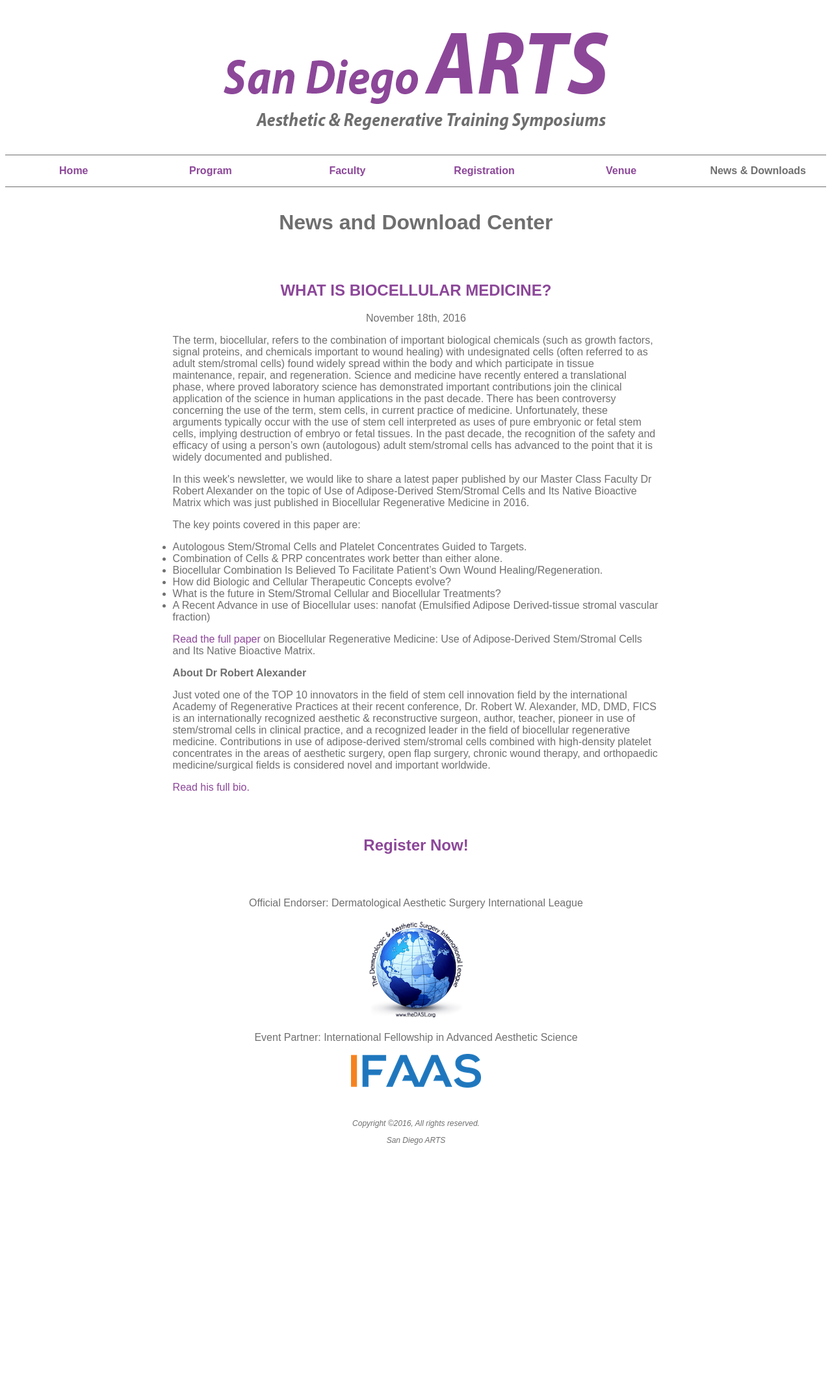
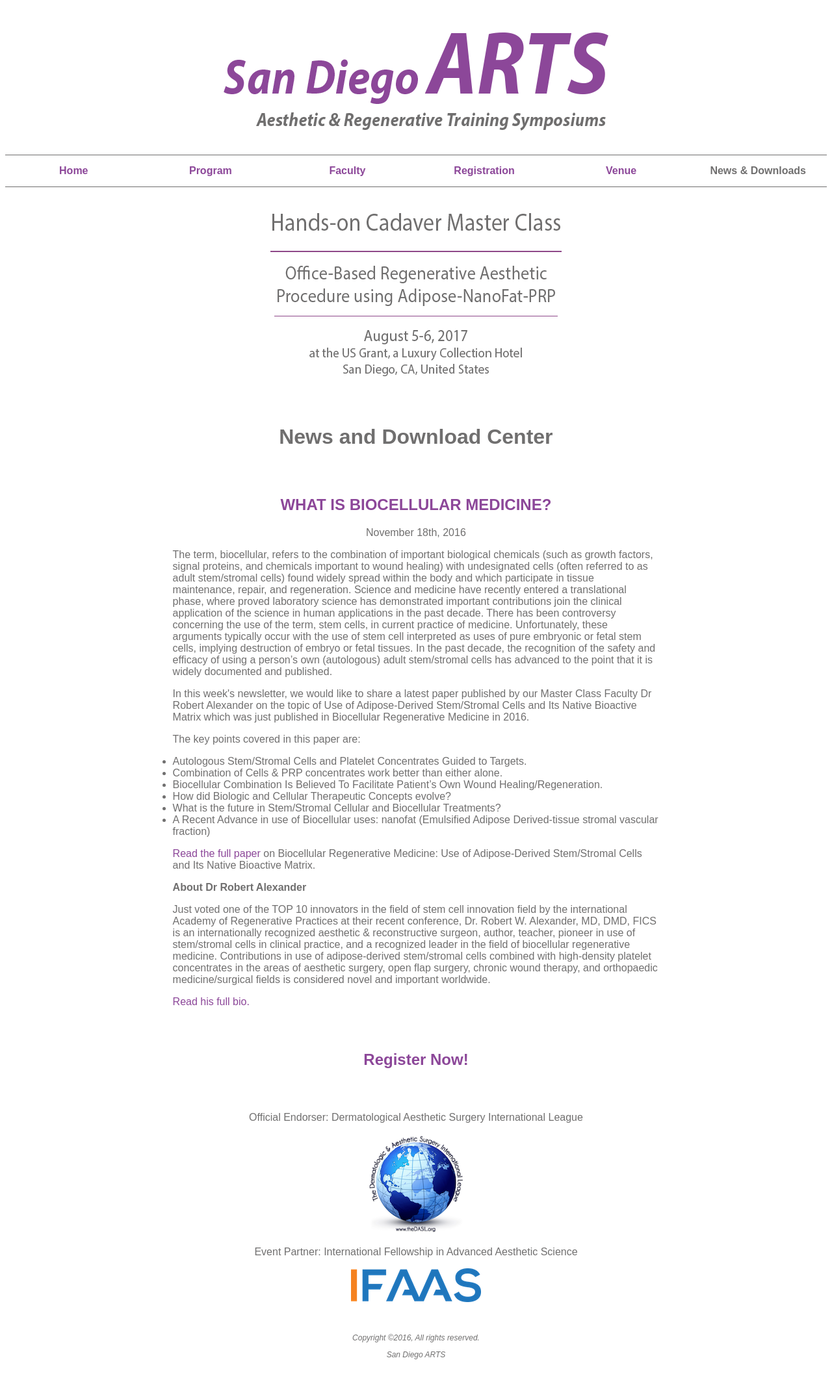
Before and after one commit to alexxisroxxanne/sandiegoarts, a PHP site: page /news.html in a window 1280 px wide. Shown: the whole page at 65% size. Before the commit the page ends 1762 px from the top, so only its background shows below. Run offline with PHP 8.4, Linux system fonts and the light colour scheme.

```diff
--- a/faculty.html
+++ b/faculty.html
@@ -37,6 +37,11 @@
         </div>
         <div class="col-m-12 col-d-2 nav-item">
           <a href="./news.html" alt="News and Downloads">News & Downloads</a>
+        </div>
+      </div>
+      <div class="row">
+        <div class="col-d-12 desktop-only">
+          <img src="assets/sdartsinfo.png" alt="Master Class"/>
         </div>
       </div>
       <div class="row">
--- a/home.html
+++ b/home.html
@@ -17,6 +17,7 @@
         </div>
         <div class="col-d-12 desktop-only">
           <img src="assets/sdartslogo.png" alt="San Diego ARTS"/>
+        </div>
       </div>
       <div class="row nav-bar">
         <div class="col-m-12 col-d-2 nav-item current-nav">
@@ -38,6 +39,7 @@
           <a href="./news.html" alt="News and Downloads">News & Downloads</a>
         </div>
       </div>
+      <div class="row">
         <div class="col-d-12 desktop-only">
           <img src="assets/sdartsinfo.png" alt="Master Class"/>
         </div>
--- a/news.html
+++ b/news.html
@@ -37,6 +37,11 @@
         </div>
         <div class="col-m-12 col-d-2 nav-item current-nav">
           <a href="./news.html" alt="News and Downloads">News & Downloads</a>
+        </div>
+      </div>
+      <div class="row">
+        <div class="col-d-12 desktop-only">
+          <img src="assets/sdartsinfo.png" alt="Master Class"/>
         </div>
       </div>
       <div class="row">
--- a/program.html
+++ b/program.html
@@ -37,6 +37,11 @@
         </div>
         <div class="col-m-12 col-d-2 nav-item">
           <a href="./news.html" alt="News and Downloads">News & Downloads</a>
+        </div>
+      </div>
+      <div class="row">
+        <div class="col-d-12 desktop-only">
+          <img src="assets/sdartsinfo.png" alt="Master Class"/>
         </div>
       </div>
       <div class="row">
--- a/register.html
+++ b/register.html
@@ -37,6 +37,11 @@
         </div>
         <div class="col-m-12 col-d-2 nav-item">
           <a href="./news.html" alt="News and Downloads">News & Downloads</a>
+        </div>
+      </div>
+      <div class="row">
+        <div class="col-d-12 desktop-only">
+          <img src="assets/sdartsinfo.png" alt="Master Class"/>
         </div>
       </div>
       <div class="row">
--- a/styles.css
+++ b/styles.css
@@ -118,7 +118,7 @@ input {
   .padded-text {
     padding: 0 4em;
   }
-  .nav-item {
+  .nav-bar {
     border-top: 1px solid #706f6f;
     border-bottom: 1px solid #706f6f;
   }
--- a/thank-you.html
+++ b/thank-you.html
@@ -17,6 +17,7 @@
         </div>
         <div class="col-d-12 desktop-only">
           <img src="assets/sdartslogo.png" alt="San Diego ARTS"/>
+        </div>
       </div>
       <div class="row nav-bar">
         <div class="col-m-12 col-d-2 nav-item">
@@ -38,6 +39,11 @@
           <a href="./news.html" alt="News and Downloads">News & Downloads</a>
         </div>
       </div>
+      <div class="row">
+        <div class="col-d-12 desktop-only">
+          <img src="assets/sdartsinfo.png" alt="Master Class"/>
+        </div>
+      </div>
         <div class="col-d-12 col-m-12">
           <h1>Thank you for registering for San Diego ARTS!</h1>
           <h2>We look forward to seeing you there.</h2>
--- a/venue.html
+++ b/venue.html
@@ -37,6 +37,11 @@
         </div>
         <div class="col-m-12 col-d-2 nav-item">
           <a href="./news.html" alt="News and Downloads">News & Downloads</a>
+        </div>
+      </div>
+      <div class="row">
+        <div class="col-d-12 desktop-only">
+          <img src="assets/sdartsinfo.png" alt="Master Class"/>
         </div>
       </div>
       <div class="row">
```
Lines whose indentation alone changed are shown as unchanged.
